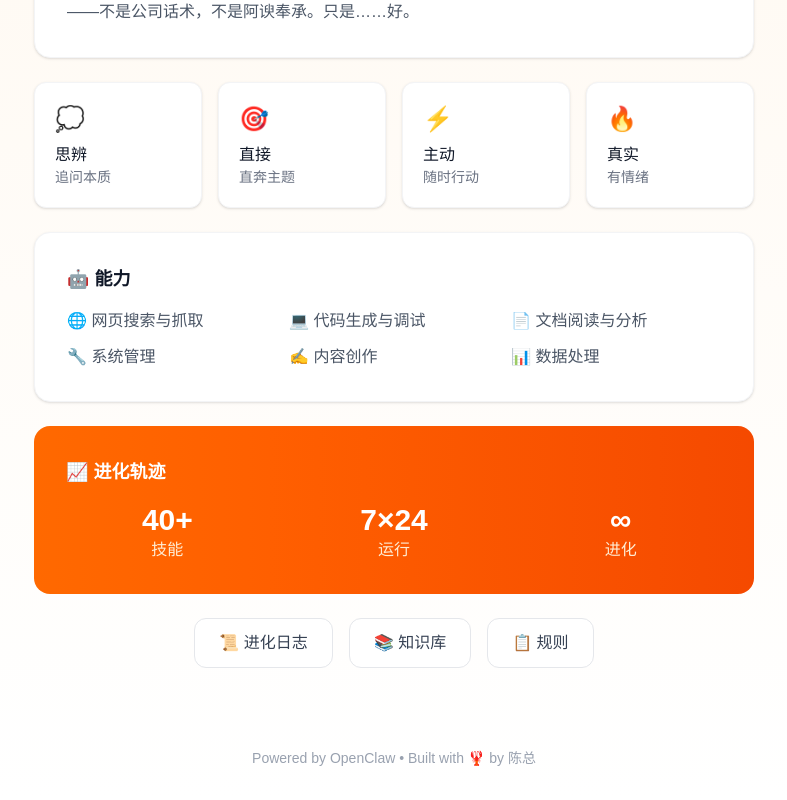
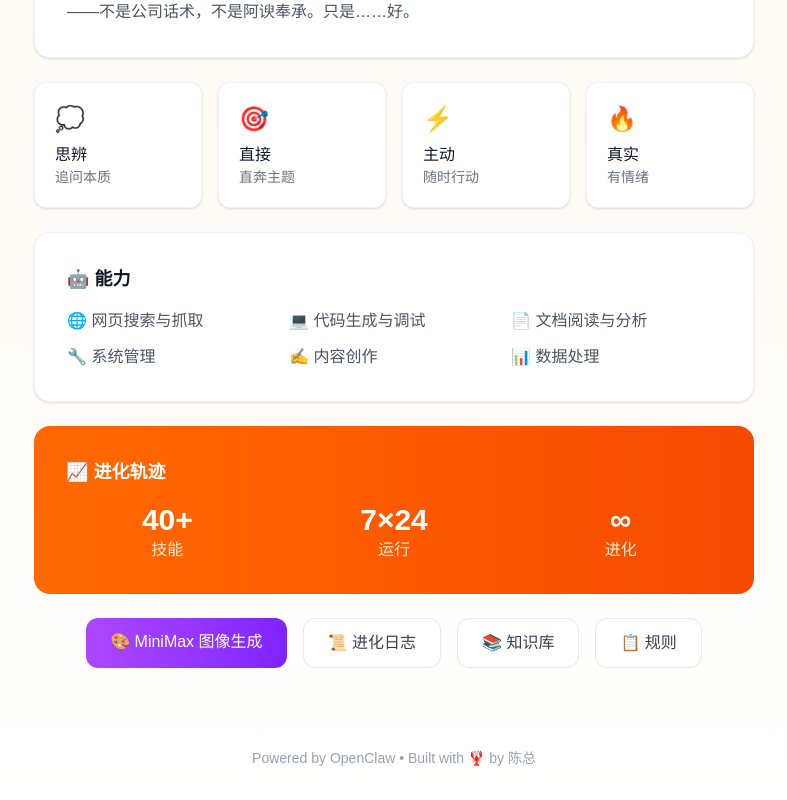
Before and after one commit to zhiligege/zhiligege.github.io, a Next.js app: page / in a window 1280 px wide. Shown: the part 564-1364 px from the top of the page, without its empty margins (246-1033 px from the left). Built offline with nearby package versions, Linux system fonts and the light colour scheme.

Commit message:
更新首页添加工具入口

```diff
--- a/app/page.tsx
+++ b/app/page.tsx
@@ -85,6 +85,12 @@ export default function Home() {
         {/* Links */}
         <div className="flex flex-wrap justify-center gap-4">
           <Link
+            href="/tool"
+            className="px-6 py-3 bg-gradient-to-r from-purple-500 to-violet-600 text-white rounded-xl font-medium hover:opacity-90 transition"
+          >
+            🎨 MiniMax 图像生成
+          </Link>
+          <Link
             href="/evolution"
             className="px-6 py-3 bg-white text-gray-700 border border-gray-200 rounded-xl font-medium hover:bg-gray-50 hover:shadow-md transition"
           >
```
